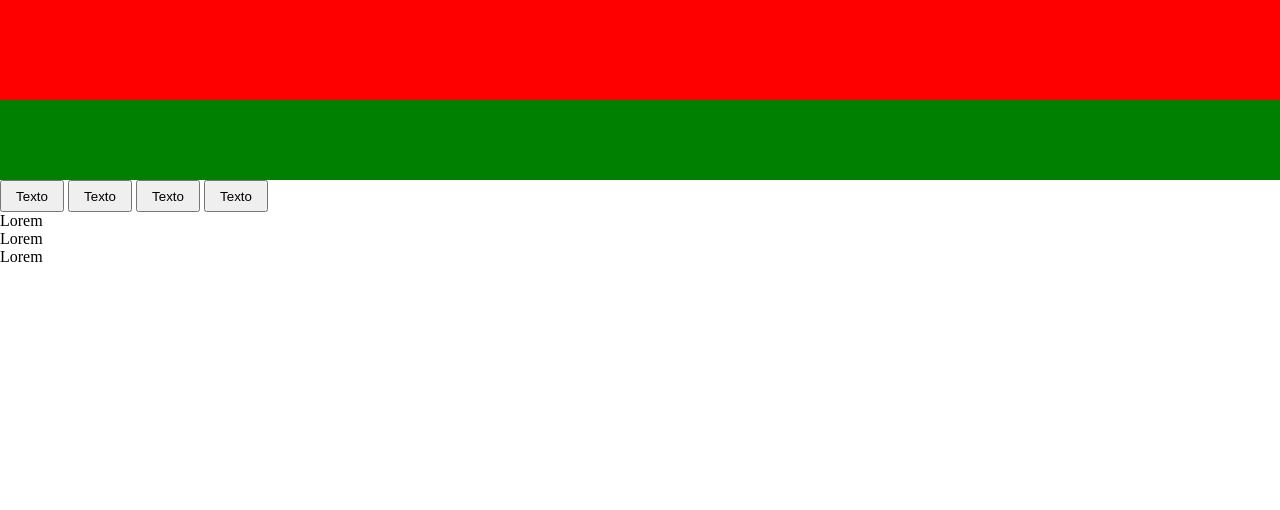
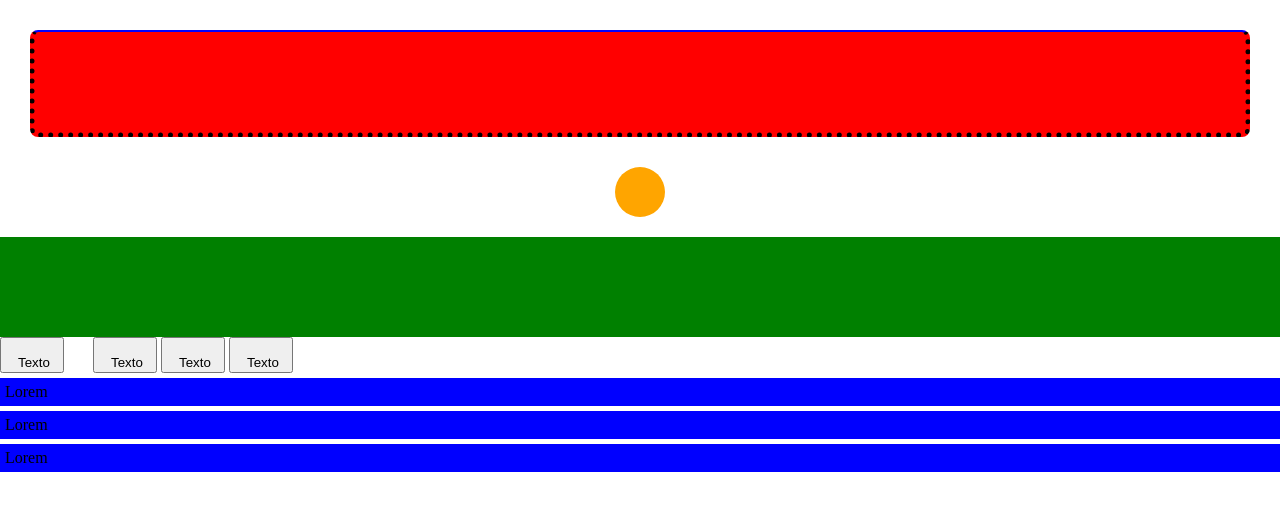
Before and after one commit to Lorenakbr/exercicios-coder, a plain HTML site: page aula11/boxModel.html in a window 1280 px wide. Drawn offline with Linux system fonts and the light colour scheme.

Commit message:
adicionando restante da aula

```diff
--- a/aula11/boxModel.css
+++ b/aula11/boxModel.css
@@ -2,19 +2,47 @@
     margin: 0;
     padding: 0;
 
-}.divVazia{
+}
+.divVazia{
     background-color:red;
     height: 100px;
-    margin: 20x 50px;
+    margin: 30px;
+    border: dotted 5px black;
+    border-top: solid 2px blue;
+    border-radius: 8px;
+}
+
+.divRedonda{
+background-color: orange;
+width: 50px;
+height: 50px;
+border-radius: 100%;
+margin: auto;
 
 }
+
 .divPrincipal{
     background-color:green;
-    height: 80px;
+    height: 100px;
     overflow: hidden;
+    margin-top: 20px;
 
 }
 button{
     width: 64px;
     height: 32px;
+    padding: 16px;
+
 }
+#botao1{
+    margin-right: 10px;
+
+}
+#botao2{
+    margin-left: 15px;
+}
+p{
+    background-color: blue;
+    margin: 5px 0;
+    padding: 5px;
+}
--- a/aula11/boxModel.html
+++ b/aula11/boxModel.html
@@ -9,10 +9,12 @@
 <body>
 
     <div class="divVazia"></div>
+    <div class="divRedonda"></div>
     <div class="divPrincipal"></div>
 
-    <button>Texto</button>
-    <button>Texto</button>
+
+    <button id="botao1">Texto</button>
+    <button id="botao2">Texto</button>
     <button>Texto</button>
     <button>Texto</button>
 
```
